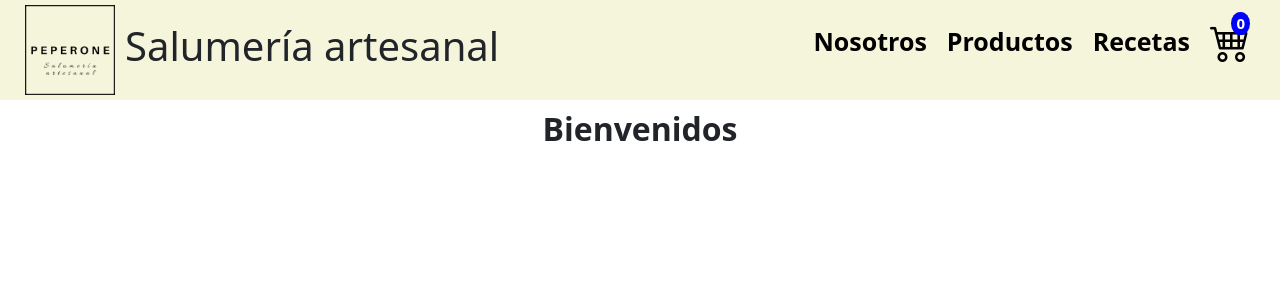
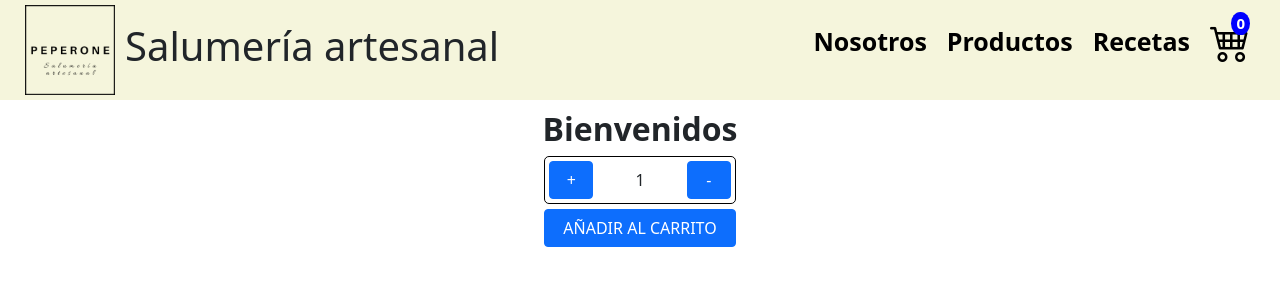
Before and after one commit to FrBianciotto/Proyecto-React, a React (Create React App) app: page / in a window 1280 px wide. Shown: the top 300 px of the page. Built offline with nearby package versions, Linux system fonts and the light colour scheme.

Commit message:
add ItemCount in ItemListContainer

```diff
--- /dev/null
+++ b/src/components/ItemCount/ItemCount.css
@@ -0,0 +1,25 @@
+.itemCount{
+    display: flex;
+    align-items: center;
+    flex-direction: column;
+
+}
+.itemCount button{
+    width: 12rem;
+    margin-top: 5px;
+}
+.itemCount-cant{
+    width: 12rem;
+    display: flex;
+    border: 1px solid black;
+    border-radius: 5px;
+    padding: 2px;
+    justify-content: space-between;
+    align-items: center;
+}
+.itemCount-cant span{
+    width: 50rem;
+}
+.itemCount-cant button{
+    margin: 2px;
+}
--- /dev/null
+++ b/src/components/ItemCount/Itemcount.jsx
@@ -0,0 +1,30 @@
+import { useState } from "react"
+import './ItemCount.css'
+const ItemCount = ({ stock, initial, onAdd }) => {
+    const [cant, setCant] = useState(initial)
+    function increment() {
+        if (cant < stock) {
+            setCant(cant + 1);
+        }
+    }
+    function decrement() {
+        if (cant > 1) {
+            setCant(cant - 1);
+        }
+    }
+    function addToCart(){
+        onAdd(cant)
+    }
+    return (
+        <section className="itemCount">
+            <div className="itemCount-cant">
+                <button type="button" className="btn btn-primary" onClick={increment}>+</button>
+                <span>{cant}</span>
+                <button type="button" className="btn btn-primary" onClick={decrement}>-</button>
+            </div>
+            <button type="button" className="btn btn-primary" onClick={addToCart}>AÑADIR AL CARRITO</button>
+        </section>
+    )
+}
+
+export default ItemCount
--- a/src/components/ItemListContainer/ItemListContainer.jsx
+++ b/src/components/ItemListContainer/ItemListContainer.jsx
@@ -1,9 +1,12 @@
 import './ItemListContainer.css'
+import ItemCount from '../ItemCount/Itemcount'
 
 const ItemListContainer = ({greeting="Hola mundo"}) => {
+
   return (
     <div>
         <h2 className='titulo'>{greeting}</h2>
+        <ItemCount stock={5} initial={1} onAdd={(cantidad)=>{ console.log(`Añadiste ${cantidad} productos al carrito`)}}/>
     </div>
   )
 }
```
